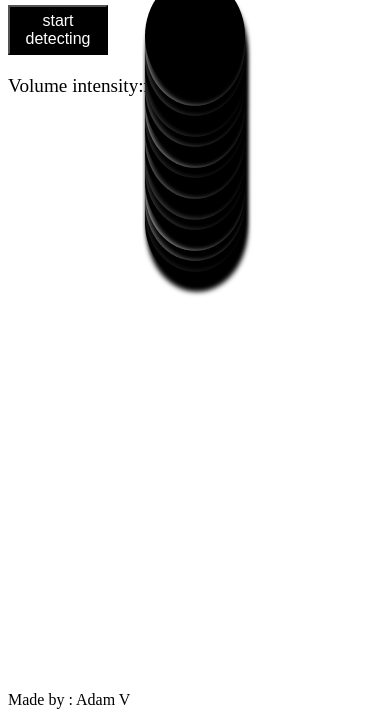
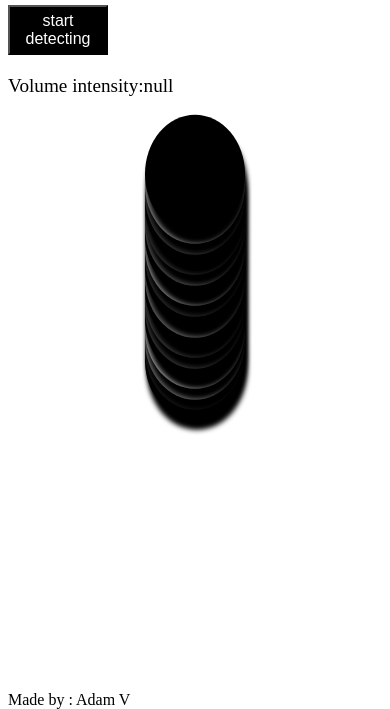
Before and after one commit to parduckids/sound-ui, a plain HTML site: page index.html in a window 390 px wide. Shown: the part 135-844 px from the top of the page. Drawn offline with Linux system fonts and the light colour scheme.

Commit message:
ui bugfix

```diff
--- a/style.css
+++ b/style.css
@@ -33,7 +33,7 @@ button{
     .animation{
         position: relative;
         padding-top: 207px !important;
-        margin-top:47%;
+        margin-top:47% !important;
     }
     .objects{
         box-shadow: 0px 0px 0px black;
```
